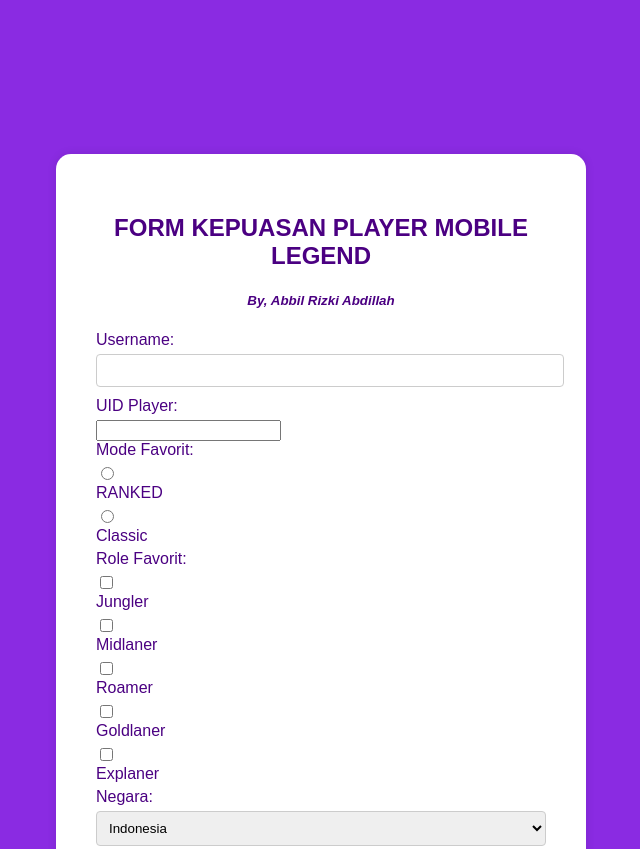
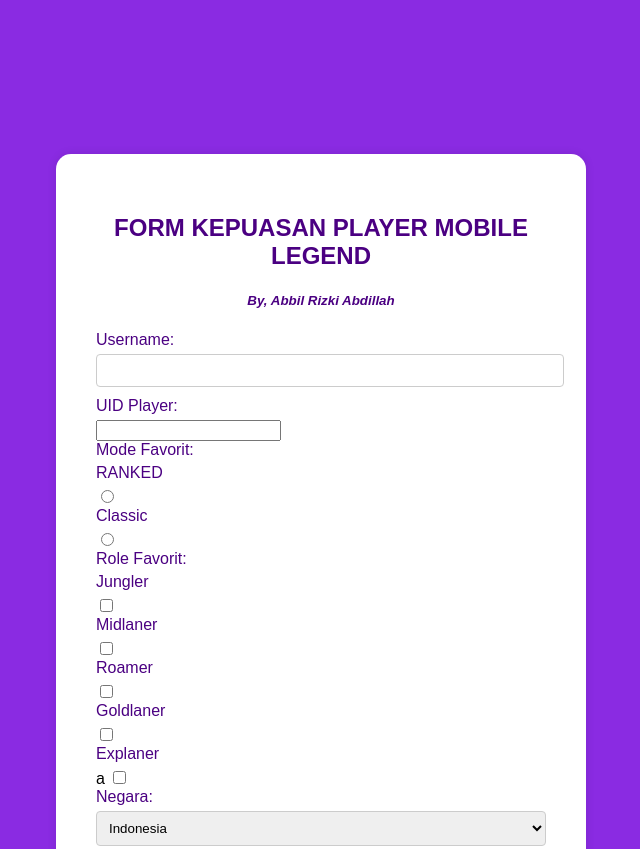
Before and after one commit to Zahran40/SURVEY-PLAYER-MOBILE-LEGEND, a plain HTML site: page index.html in a window 1280 px wide. Shown: the top 849 px of the page, without its empty margins (319-959 px from the left). Drawn offline with Linux system fonts and the light colour scheme.

Commit message:
Update index.html

```diff
--- a/index.html
+++ b/index.html
@@ -19,22 +19,24 @@
             <input type="number" id="number" name="number" required>
 
             <label>Mode Favorit:</label>
+            <label for="male">RANKED</label>
             <input type="radio" id="male" name="gender" value="male">
-            <label for="male">RANKED</label>
+
+            <label for="female">Classic</label>
             <input type="radio" id="female" name="gender" value="female">
-            <label for="female">Classic</label>
 
             <label for="hobbies">Role Favorit:</label>
+            <label for="hobi1">Jungler</label>
             <input type="checkbox" id="hobi1" name="hobbies" value="Jungler">
-            <label for="hobi1">Jungler</label>
+            <label for="hobi2">Midlaner</label>
             <input type="checkbox" id="hobi2" name="hobbies" value="Midlaner">
-            <label for="hobi2">Midlaner</label>
+            <label for="hobi3">Roamer</label>
             <input type="checkbox" id="hobi3" name="hobbies" value="Roamer">
-            <label for="hobi3">Roamer</label>
+            <label for="hobi4">Goldlaner</label>
             <input type="checkbox" id="hobi4" name="hobbies" value="Goldlaner">
-            <label for="hobi4">Goldlaner</label>
+            <label for="hobi3">Explaner</label>a
             <input type="checkbox" id="hobi4" name="hobbies" value="Explaner">
-            <label for="hobi3">Explaner</label>
+
 
 
 
```
